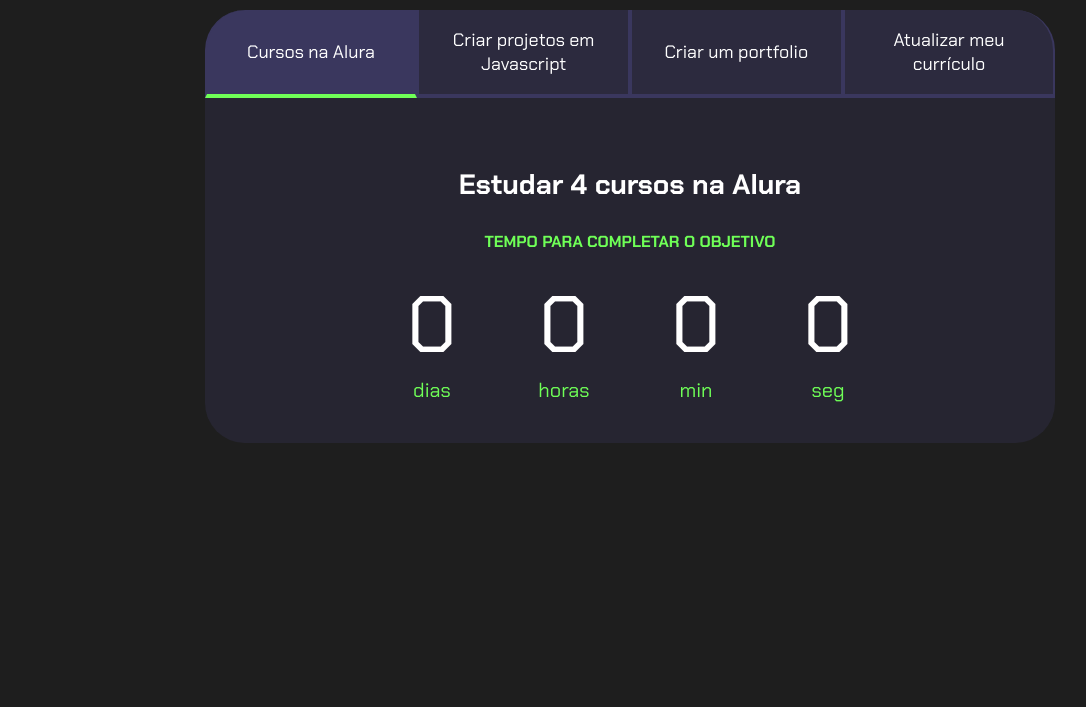
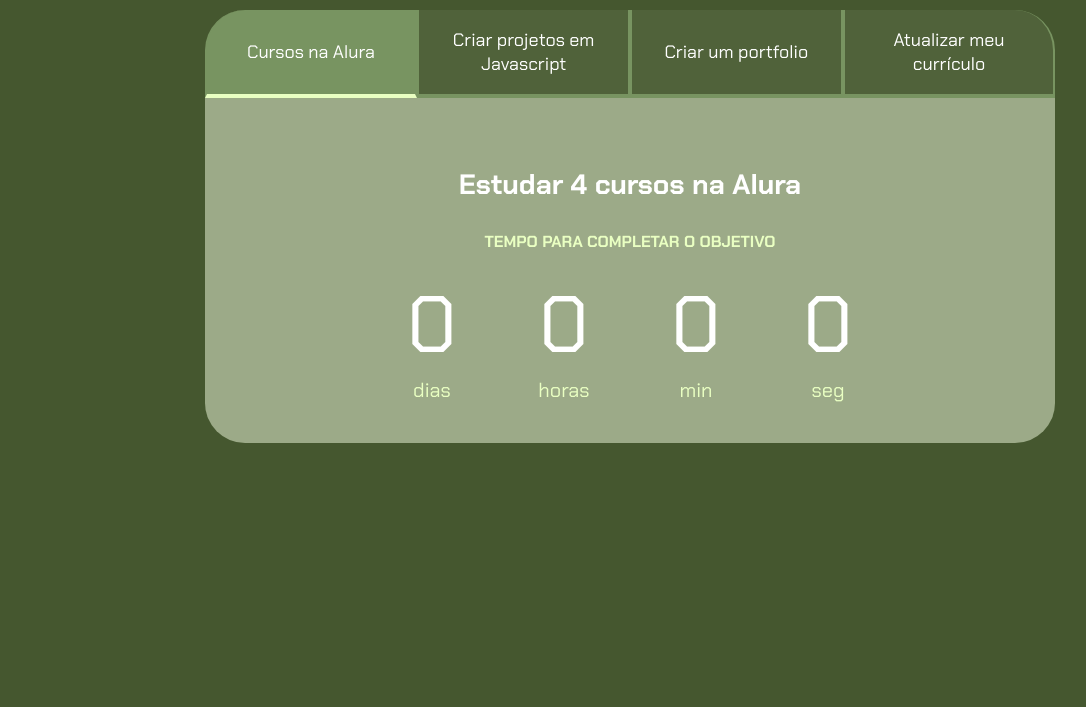
Before and after one commit to plomxv/paloma-1tri-p2, a plain HTML site: page index.html in a window 1280 px wide. Shown: the part 93-800 px from the top of the page, without its empty margins (10-1096 px from the left). Drawn offline with Linux system fonts and the light colour scheme.

Commit message:
Add files via upload

```diff
--- a/style.css
+++ b/style.css
@@ -1,12 +1,12 @@
 @import url('https://fonts.googleapis.com/css2?family=Chakra+Petch:wght@400;700&display=swap');
 
 :root {
-    --cor-de-fundo: #1E1E1E;
-    --verde: #6FFF57;
-    --branco: #FFFFFF;
-    --botao-ativo: #3A375E;
-    --botao-inativo: rgba(58, 55, 94, 0.5);
-    --texto-fundo: rgba(58, 55, 94, 0.3);
+    --cor-de-fundo: #45572f;
+    --verde: #E9FFC2;
+    --branco: #ffffff;
+    --botao-ativo: #789461;
+    --botao-inativo: #50623a;
+    --texto-fundo: #dbe7c994;
 }
 
 body {
```
